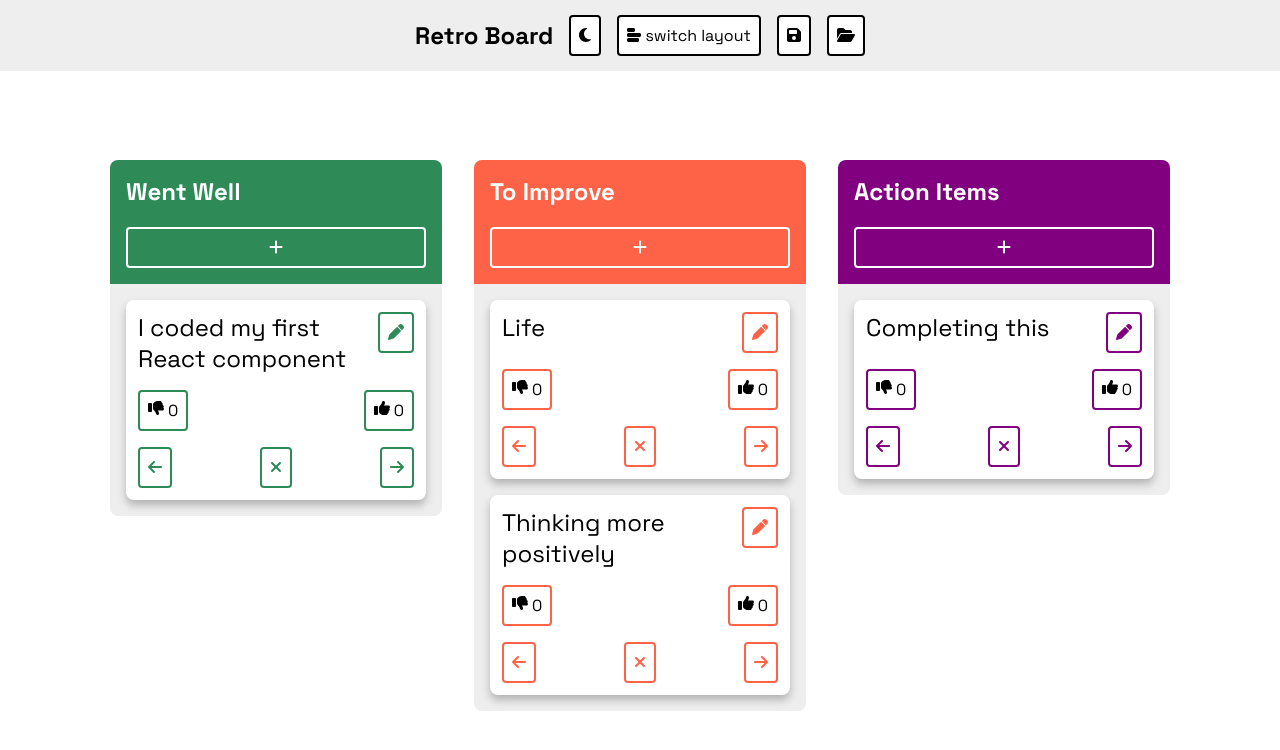
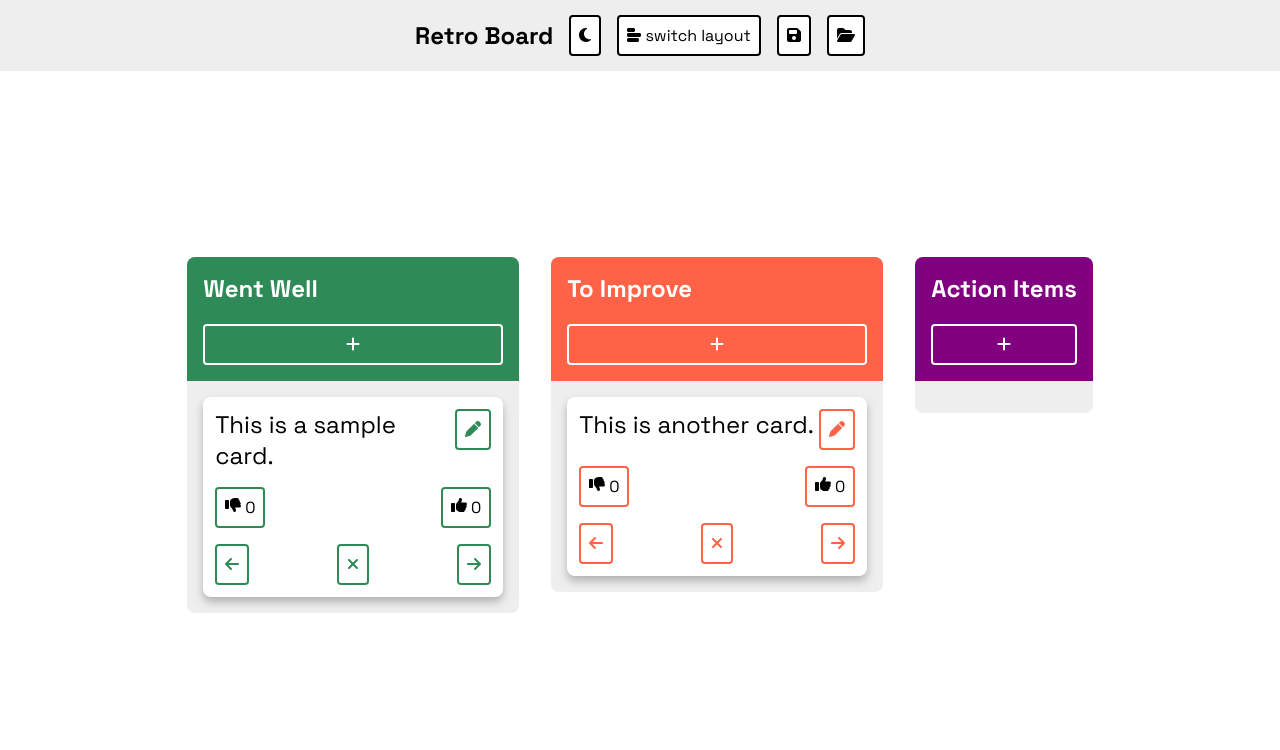
Before and after one commit to klalicki/retro-board, a React (Create React App) app: page / in a window 1280 px wide. Shown: the top 750 px of the page. Built offline with nearby package versions, Linux system fonts and the light colour scheme.

Commit message:
removes sample data

```diff
--- a/src/sampleData.js
+++ b/src/sampleData.js
@@ -5,7 +5,7 @@ export const sampleData = [
     listColor: "seagreen",
     listContents: [
       {
-        itemText: "I coded my first React component",
+        itemText: "This is a sample card.",
         itemId: 0,
         itemUpvoteCount: 0,
         itemDownvoteCount: 0,
@@ -18,14 +18,8 @@ export const sampleData = [
     listColor: "tomato",
     listContents: [
       {
-        itemText: "Life",
+        itemText: "This is another card.",
         itemId: 1,
-        itemUpvoteCount: 0,
-        itemDownvoteCount: 0,
-      },
-      {
-        itemText: "Thinking more positively",
-        itemId: 2,
         itemUpvoteCount: 0,
         itemDownvoteCount: 0,
       },
@@ -35,13 +29,6 @@ export const sampleData = [
     listName: "Action Items",
     listColor: "purple",
     listId: 2,
-    listContents: [
-      {
-        itemText: "Completing this",
-        itemId: 3,
-        itemUpvoteCount: 0,
-        itemDownvoteCount: 0,
-      },
-    ],
+    listContents: [],
   },
 ];
```
